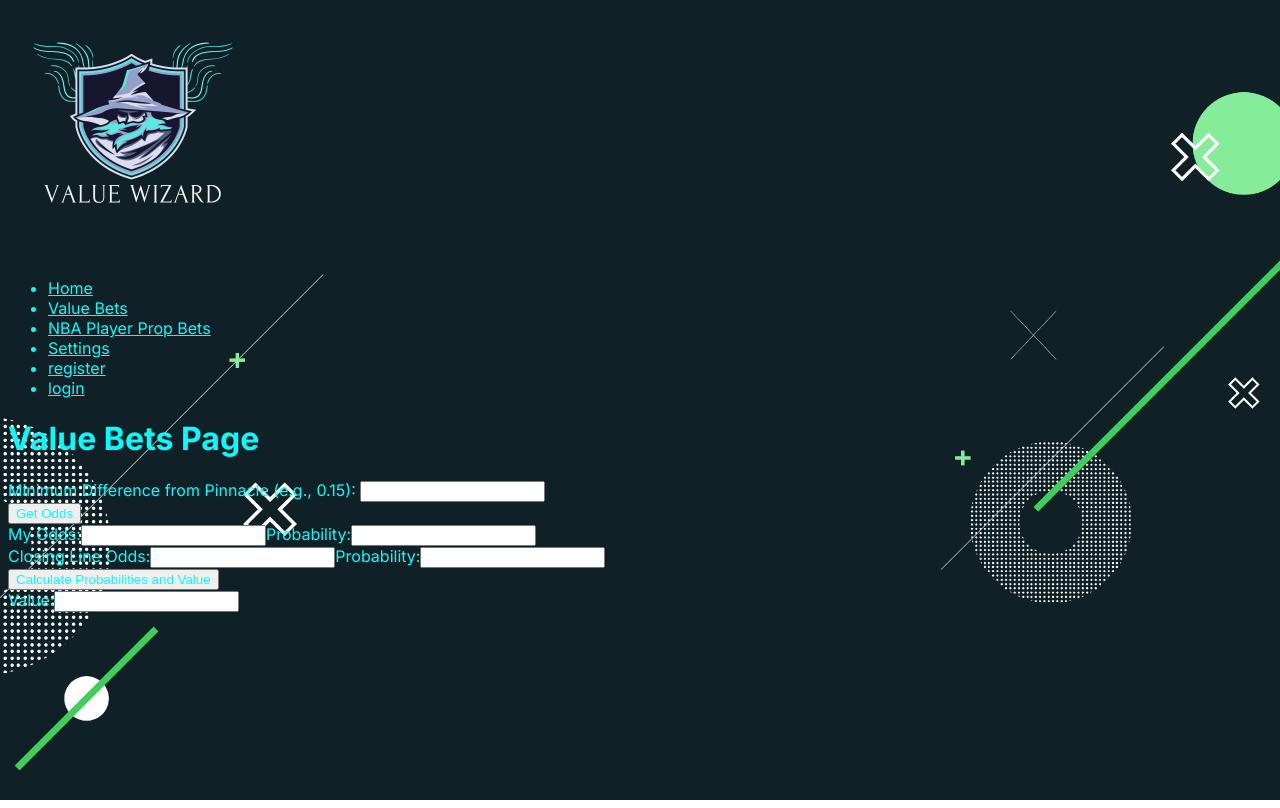
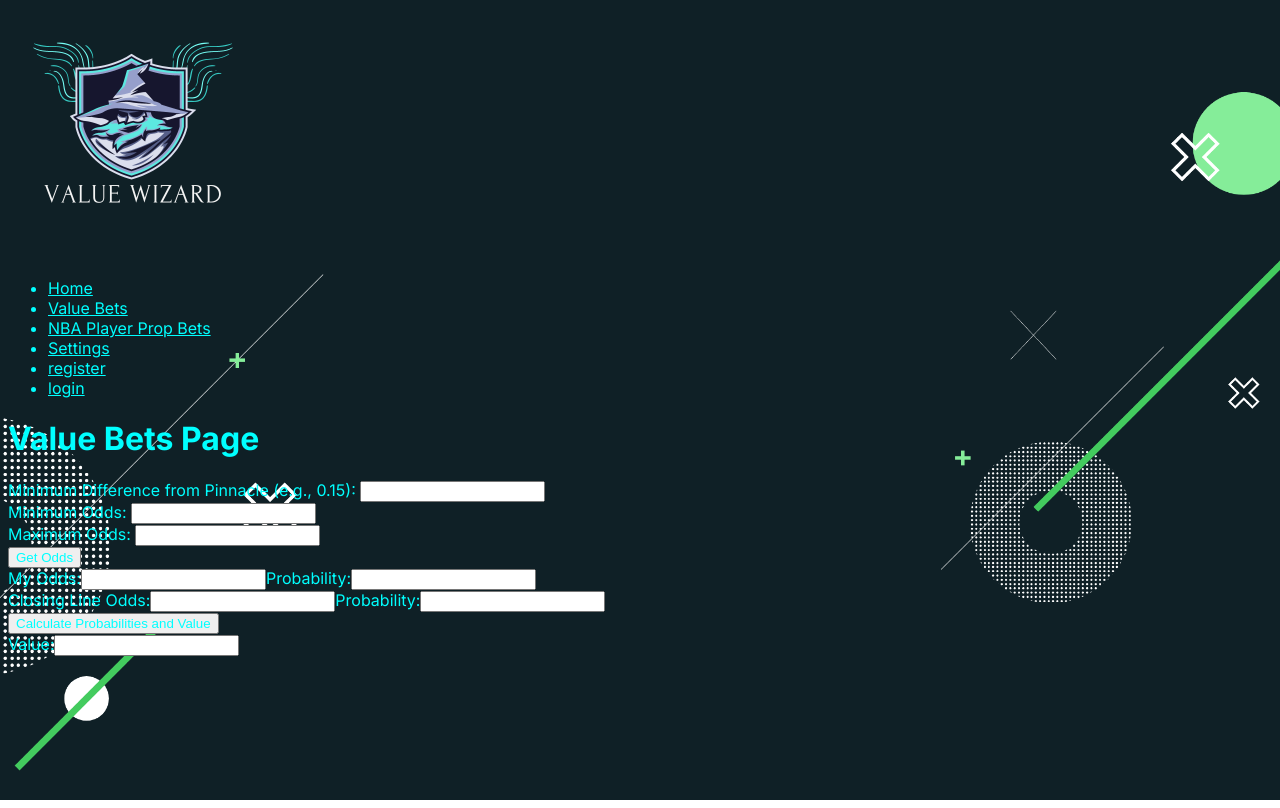
Before and after one commit to JamesN27/next.js-valuebet-finder, a Next.js app: page /valuebets in a window 1280 px wide. Built offline with nearby package versions, Linux system fonts and the light colour scheme.

Commit message:
Include min and max odds filter

```diff
--- a/app/OddsComponent.js
+++ b/app/OddsComponent.js
@@ -6,9 +6,19 @@ import React, { useState } from 'react';
 const OddsComponent = () => {
   const [odds, setOdds] = useState(null);
   const [threshold, setThreshold] = useState('');
+  const [minOdds, setMinOdds] = useState('');
+  const [maxOdds, setMaxOdds] = useState('');
 
   const handleThresholdChange = (e) => {
     setThreshold(e.target.value);
+  };
+
+  const handleMinOddsChange = (e) => {
+    setMinOdds(e.target.value);
+  };
+
+  const handleMaxOddsChange = (e) => {
+    setMaxOdds(e.target.value);
   };
 
   const handleButtonClick = async () => {
@@ -28,51 +38,39 @@ const OddsComponent = () => {
 
       const data = response.data;
 
-      // Extract the higher odds from other bookmakers compared to Pinnacle odds
+      // Extract the odds within the specified range and above the threshold
       const extractedOdds = data.flatMap((event) => {
-        const pinnacleBookmaker = event.bookmakers.find(
+        const pinnacleOdds = event.bookmakers.find(
           (bookmaker) => bookmaker.key === 'pinnacle',
-        );
+        )?.markets[0]?.outcomes;
 
-        if (
-          !pinnacleBookmaker ||
-          !pinnacleBookmaker.markets ||
-          !pinnacleBookmaker.markets[0]?.outcomes
-        ) {
-          // Skip the event if pinnacleBookmaker or necessary properties are undefined
-          return [];
-        }
-
-        const pinnacleOutcomesMap =
-          pinnacleBookmaker.markets[0].outcomes.reduce((map, outcome) => {
-            map[outcome.name] = outcome.price;
-            return map;
-          }, {});
-
-        const higherOdds = event.bookmakers
-          .filter((bookmaker) => bookmaker.key !== 'pinnacle')
-          .flatMap((bookmaker) => {
-            if (!bookmaker.markets || !bookmaker.markets[0]?.outcomes) {
-              // Skip the bookmaker if necessary properties are undefined
-              return [];
-            }
-
-            return bookmaker.markets[0].outcomes
-              .filter((outcome) => {
-                const pinnaclePrice = pinnacleOutcomesMap[outcome.name];
-                const priceDifference = outcome.price - pinnaclePrice;
-                return priceDifference > Number(threshold);
-              })
+        const oddsInRange = event.bookmakers
+          .filter(
+            (bookmaker) => bookmaker.markets && bookmaker.markets[0]?.outcomes,
+          )
+          .flatMap((bookmaker) =>
+            bookmaker.markets[0].outcomes
+              .filter(
+                (outcome) =>
+                  outcome.price >= Number(minOdds) &&
+                  outcome.price <= Number(maxOdds) &&
+                  outcome.price -
+                    (pinnacleOdds?.find((po) => po.name === outcome.name)
+                      ?.price || 0) >
+                    Number(threshold),
+              )
               .map((outcome) => ({
                 event: `${event.home_team} vs ${event.away_team}`,
                 bookmaker: bookmaker.title,
                 outcome: outcome.name,
                 price: outcome.price,
-                pinnaclePrice: pinnacleOutcomesMap[outcome.name], // Include the Pinnacle odds
-              }));
-          });
+                pinnaclePrice:
+                  pinnacleOdds?.find((po) => po.name === outcome.name)?.price ||
+                  '',
+              })),
+          );
 
-        return higherOdds;
+        return oddsInRange;
       });
 
       // Set the extracted odds in the state
@@ -95,6 +93,24 @@ const OddsComponent = () => {
           onChange={handleThresholdChange}
         />
       </div>
+      <div>
+        <label htmlFor="minOdds">Minimum Odds: </label>
+        <input
+          type="number"
+          id="minOdds"
+          value={minOdds}
+          onChange={handleMinOddsChange}
+        />
+      </div>
+      <div>
+        <label htmlFor="maxOdds">Maximum Odds: </label>
+        <input
+          type="number"
+          id="maxOdds"
+          value={maxOdds}
+          onChange={handleMaxOddsChange}
+        />
+      </div>
       <button onClick={handleButtonClick}>Get Odds</button>
       {odds && (
         <ul>
```
